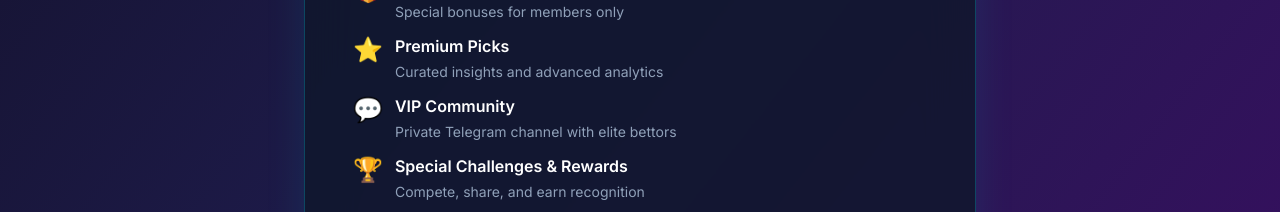
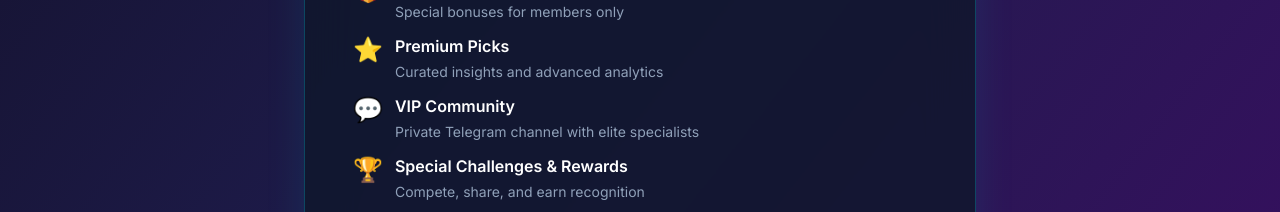
Before and after one commit to Allsportsbetting/sports-intelligence, a Next.js app: page / in a window 1280 px wide. Shown: the part 1720-1932 px from the top of the page. Built offline with nearby package versions, Linux system fonts and the light colour scheme; no server answers; the database is empty.

Commit message:
updated text for google analytics

```diff
--- a/components/PremiumMembershipSection.tsx
+++ b/components/PremiumMembershipSection.tsx
@@ -140,7 +140,7 @@ export default function PremiumMembershipSection() {
                 <span className="text-2xl flex-shrink-0">💬</span>
                 <div>
                   <h4 className="text-white font-semibold text-base mb-1">VIP Community</h4>
-                  <p className="text-slate-400 text-sm">Private Telegram channel with elite bettors</p>
+                  <p className="text-slate-400 text-sm">Private Telegram channel with elite specialists</p>
                 </div>
               </div>
 
```
